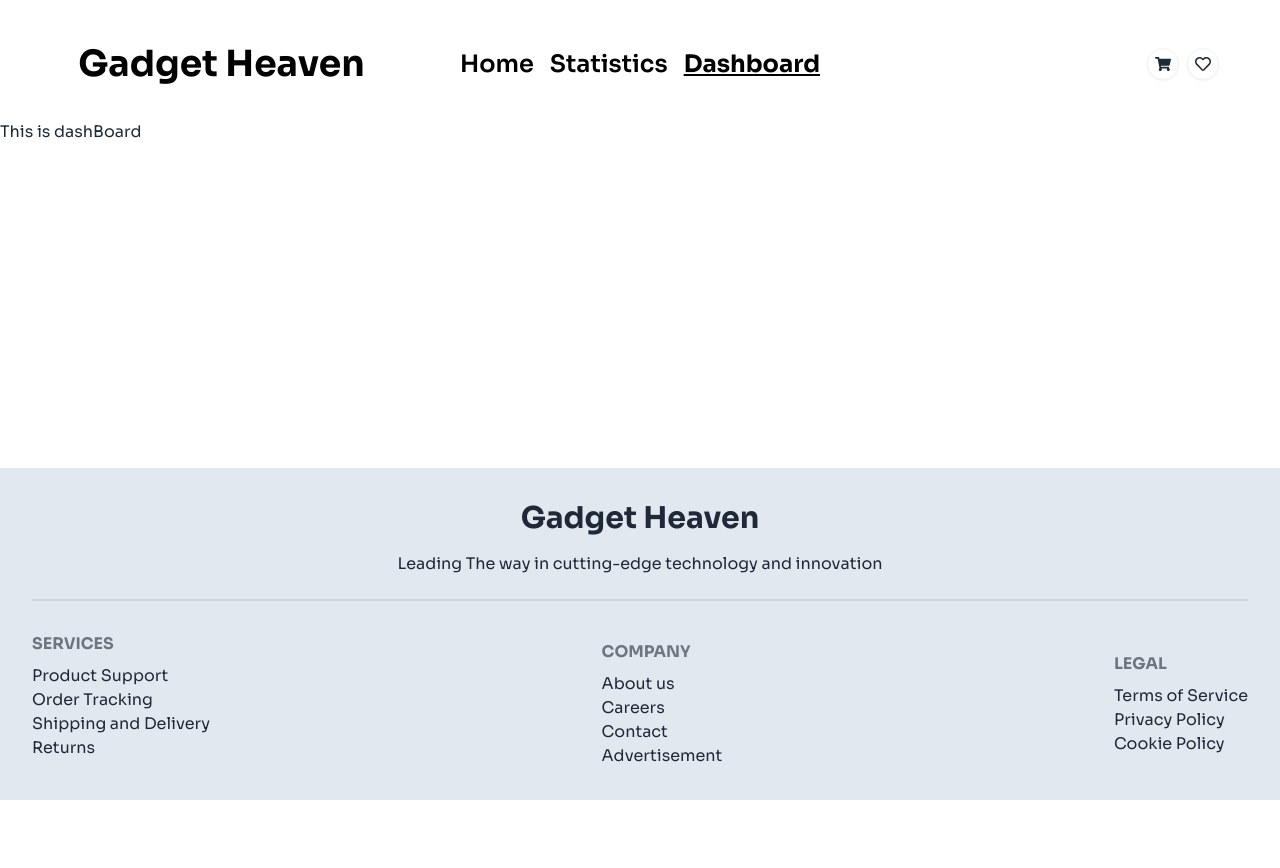
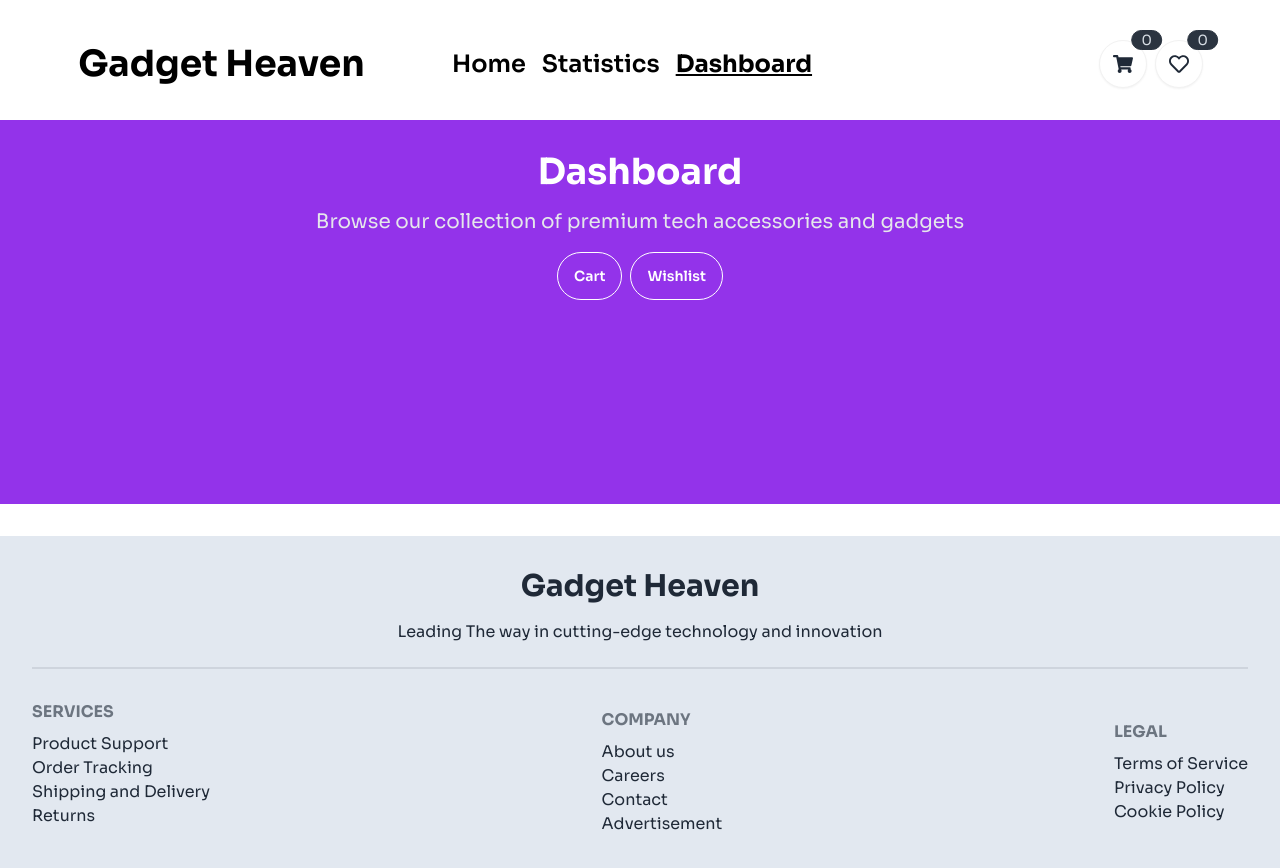
Before and after one commit to jubayerahmmad/Gadget-Heaven, a React (Vite) app: page /dashboard in a window 1280 px wide. Before the commit the page ends 800 px from the top, so only its background shows below. Built offline with nearby package versions, Linux system fonts and the light colour scheme.

Commit message:
dashboard designed(not done yet)

```diff
--- a/public/productData.json
+++ b/public/productData.json
@@ -29,7 +29,7 @@
       "6.8-inch QHD+ AMOLED display",
       "200MP Quad Camera"
     ],
-    "availability": false,
+    "availability": true,
     "rating": 4.8,
     "warranty": "2 years"
   },
@@ -64,7 +64,7 @@
       "M2 Pro chip",
       "14.2-inch Retina display"
     ],
-    "availability": false,
+    "availability": true,
     "rating": 4.9,
     "warranty": "1 year"
   },
--- a/src/components/DBanner.jsx
+++ b/src/components/DBanner.jsx
@@ -1,16 +1,31 @@
 import React from "react";
+import { useLocation } from "react-router-dom";
 
 const DBanner = () => {
+  const { pathname } = useLocation();
   return (
     <div className="h-96 w-full bg-purple-600">
       <div className="p-8 space-y-4">
         <h1 className="text-2xl lg:text-4xl font-bold text-white text-center">
-          Product Details
+          {pathname === "/dashboard" ? "Dashboard" : "Product Details"}
         </h1>
         <p className="text-lg lg:text-xl text-gray-200 text-center">
-          Explore the latest gadgets that will take your experience to the next
-          level. From smart devices to the coolest accessories, we have it all!
+          {pathname === "/dashboard"
+            ? "Browse our collection of premium tech accessories and gadgets"
+            : "View detailed specifications and features of this product"}
         </p>
+        {pathname === "/dashboard" ? (
+          <div className="flex gap-2 justify-center">
+            <button className="btn btn-outline rounded-full text-white">
+              Cart
+            </button>
+            <button className="btn btn-outline rounded-full text-white">
+              Wishlist
+            </button>
+          </div>
+        ) : (
+          ""
+        )}
       </div>
     </div>
   );
--- a/src/components/Navbar.jsx
+++ b/src/components/Navbar.jsx
@@ -62,13 +62,19 @@ const Navbar = () => {
           {links}
         </ul>
       </div>
-      <div className="navbar-end gap-2">
-        <a className="btn bg-white  btn-sm  btn-circle">
-          <FaShoppingCart size={16} />
-        </a>
-        <a className="btn btn-circle bg-white btn-sm ">
-          <FaRegHeart size={16}></FaRegHeart>
-        </a>
+      <div className="navbar-end gap-2 mr-4">
+        <div className="indicator">
+          <span className="indicator-item badge badge-neutral">0</span>
+          <a className="btn bg-white btn-sm lg:btn-md btn-circle">
+            <FaShoppingCart size={20} />
+          </a>
+        </div>
+        <div className="indicator">
+          <span className="indicator-item badge badge-neutral">0</span>
+          <a className="btn btn-circle bg-white btn-sm lg:btn-md">
+            <FaRegHeart size={20}></FaRegHeart>
+          </a>
+        </div>
       </div>
     </div>
   );
--- a/src/components/ProductDetails.jsx
+++ b/src/components/ProductDetails.jsx
@@ -1,6 +1,6 @@
 import { useLoaderData, useParams } from "react-router-dom";
 import DBanner from "./DBanner";
-import { FaRegStar } from "react-icons/fa6";
+import { FaRegStar, FaRegHeart, FaShoppingCart } from "react-icons/fa";
 
 const ProductDetails = () => {
   const { productId } = useParams();
@@ -9,11 +9,10 @@ const ProductDetails = () => {
   const detailedProduct = [...products].find(
     (product) => product.product_id === productId
   );
-  // console.log(detailedProduct);
+
   const {
     product_image,
     product_title,
-    category,
     price,
     specifications,
     description,
@@ -22,30 +21,39 @@ const ProductDetails = () => {
   } = detailedProduct;
   return (
     <div>
+      <div className="relative mb-[500px] lg:mb-96">
         <DBanner></DBanner>
-      <div className="container mx-auto">
-        <div className="lg:flex gap-8">
+      </div>
+      <div className="p-4 absolute left-1/2 top-[300px] lg:top-[280px] -translate-x-1/2 w-full">
+        <div className="container mx-auto border rounded-xl p-4 bg-white">
+          <div className="lg:flex items-center gap-8 space-y-4">
             <div>
-            <img src={product_image} alt="" />
+              <img
+                className="h-64 w-full lg:h-96 lg:w-96 border rounded-xl"
+                src={product_image}
+                alt=""
+              />
             </div>
-          <div>
-            <h1>{product_title}</h1>
-            <p>Price: ${price}</p>
-            <span
-              className={`px-3 py-1 rounded-full border-2 text-center font-bold ${
+            <div className="space-y-3">
+              <h1 className="lg:text-4xl text-2xl font-bold ">
+                {product_title}
+              </h1>
+              <p className="font-bold">Price: ${price}</p>
+              <p
+                className={`px-3 py-1 rounded-full border-2 text-center w-fit font-bold ${
                   availability
                     ? "border-green-500 text-green-700 bg-green-200"
                     : "border-red-500 text-red-700 bg-red-200"
                 }`}
               >
                 {availability ? "In Stock" : "Stock Out"}
-            </span>
+              </p>
               <p>{description}</p>
               <div>
                 <h1 className="font-bold">Specifications:</h1>
                 <ul className="list-disc ml-8">
-                {specifications.map((specs) => (
-                  <li>{specs}</li>
+                  {specifications.map((specs, idx) => (
+                    <li key={idx}>{specs}</li>
                   ))}
                 </ul>
               </div>
@@ -56,6 +64,15 @@ const ProductDetails = () => {
                   <FaRegStar />
                 </div>
               </div>
+              <div className="flex gap-6">
+                <button className="btn btn-sm lg:btn-md rounded-full bg-purple-500 text-white  font-bold">
+                  Add to Cart <FaShoppingCart size={20} />
+                </button>
+                <button className="btn btn-sm lg:btn-md rounded-full border border-purple-500 text-purple-500 font-bold">
+                  Favourites <FaRegHeart size={20}></FaRegHeart>
+                </button>
+              </div>
+            </div>
           </div>
         </div>
       </div>
--- a/src/main.jsx
+++ b/src/main.jsx
@@ -8,7 +8,6 @@ import Statistics from "./pages/Statistics";
 import Dashboard from "./pages/Dashboard";
 import Cards from "./components/Cards";
 import ProductDetails from "./components/productDetails";
-import NoData from "./components/NoData";
 
 const router = createBrowserRouter([
   {
--- a/src/pages/Dashboard.jsx
+++ b/src/pages/Dashboard.jsx
@@ -1,5 +1,11 @@
+import DBanner from "../components/DBanner";
+
 const Dashboard = () => {
-  return <div>This is dashBoard</div>;
+  return (
+    <div>
+      <DBanner></DBanner>
+    </div>
+  );
 };
 
 export default Dashboard;
```
Lines whose indentation alone changed are shown as unchanged.
